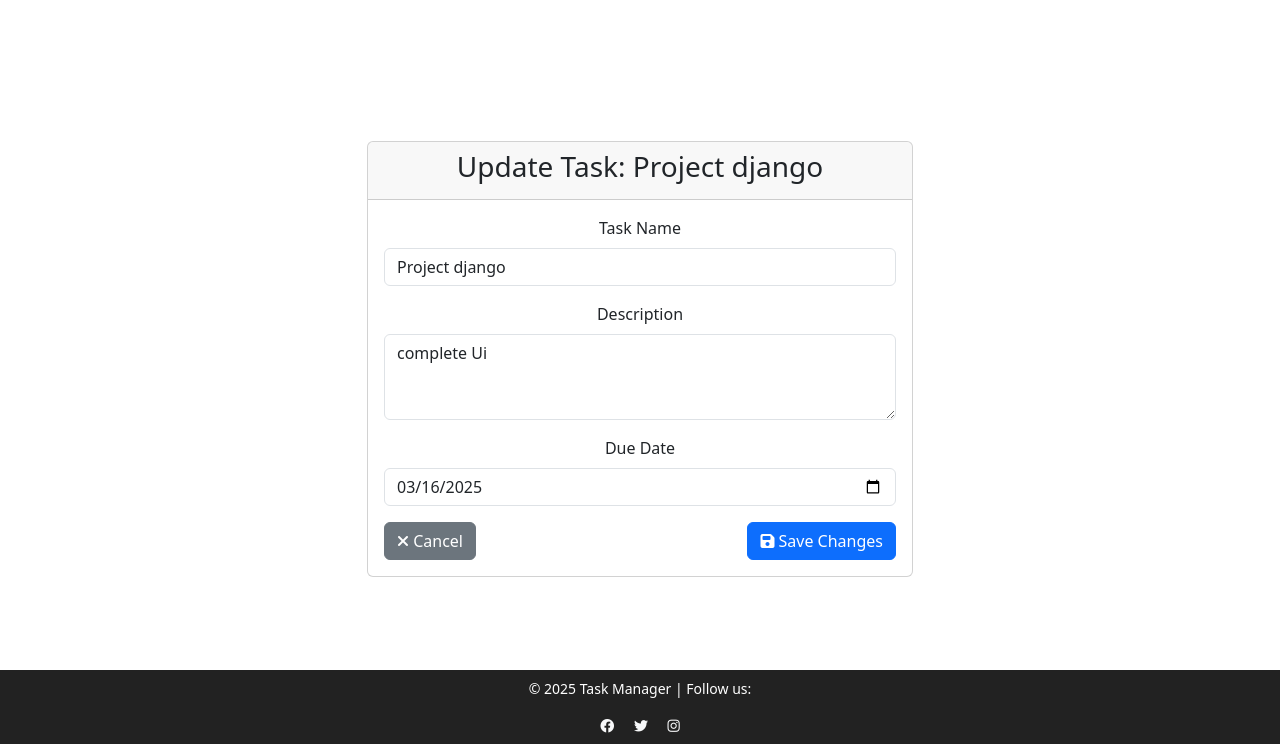
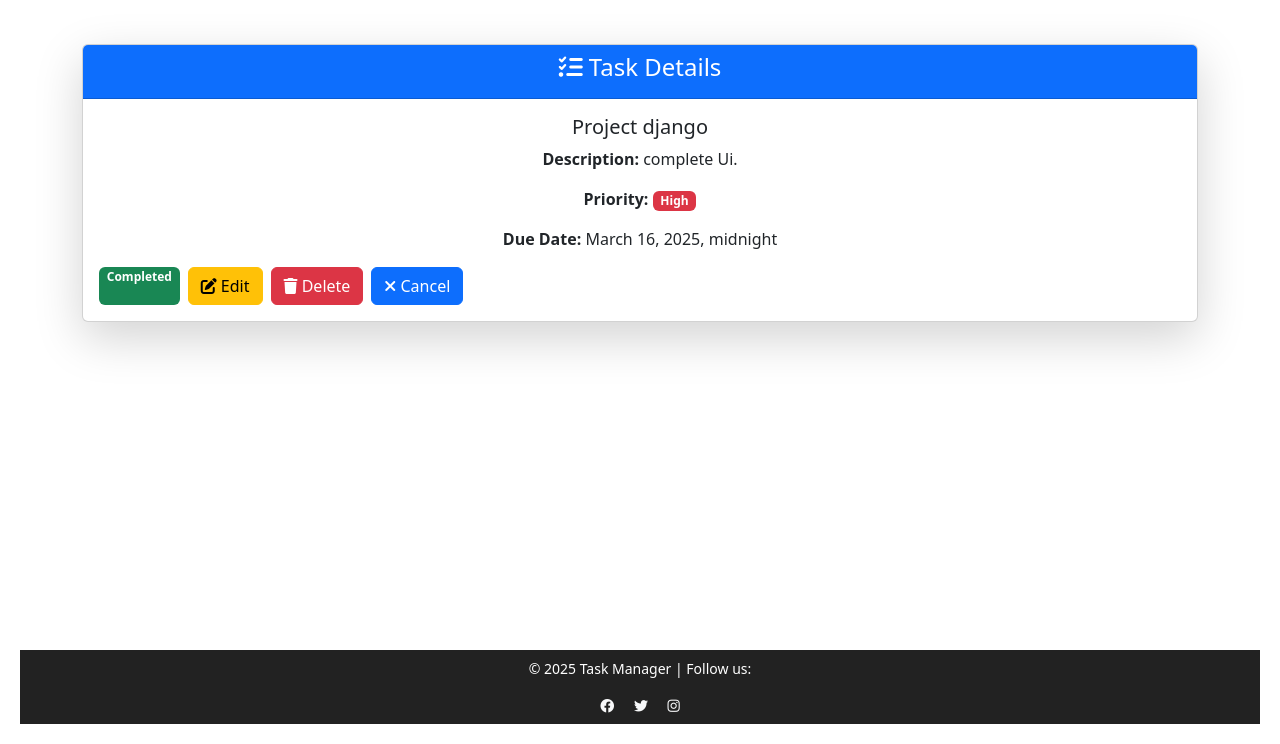
Before and after one commit to bism-tn/Todo-Django, a Django app: template taskmanager/templates/details.html in a window 1280 px wide. Shown: the part 56-800 px from the top of the page. Run offline with Django 5.2, Linux system fonts and the light colour scheme; the template is opened without the code that fills it: values that come from a table or form of the project are taken from there, others are empty; data comes from the database, SQL or seed files in the repository; both versions use the stored data as it was after the commit.

Commit message:
second commit

```diff
--- a/Todo/urls.py
+++ b/Todo/urls.py
@@ -18,7 +18,7 @@ from django.contrib import admin
 from django.urls import path
 from taskmanager.views import UserresgisterView
 from taskmanager.views import LoginView,TaskAddView,TaskdeleteView,TaskDetailView,TaskupdateView
-from taskmanager.views import TaskcompleteView,TaskreadView,Signout,Userdetails,HomeView
+from taskmanager.views import TaskcompleteView,TaskreadView,Signout,Userdetails
 urlpatterns = [
     path('admin/', admin.site.urls),
     path('taskmanager/signup/',UserresgisterView.as_view(),name="signup"),
--- a/taskmanager/templates/Home.html
+++ b/taskmanager/templates/Home.html
@@ -63,7 +63,7 @@
                 <h2 class="text-center">Task Status</h2>
                 <canvas id="taskChart" width="300" height="300"></canvas>
 
-                <!-- Store data safely -->
+
                 <script id="task-data" type="application/json">
                     {
                         "total": {{ total }},
--- a/taskmanager/templates/base.html
+++ b/taskmanager/templates/base.html
@@ -66,7 +66,7 @@
         <div class="collapse navbar-collapse" id="navbarNav">
             <ul class="navbar-nav me-auto">
                 <li class="nav-item"><a class="nav-link" href="{% url 'Home'  %}"><i class="fa-solid fa-house"></i> Home</a></li>
-                <li class="nav-item"><a class="nav-link" href="#"><i class="fa-solid fa-tasks"></i> Tasks</a></li>
+                <li class="nav-item"><a class="nav-link" href="{% url 'all_task'  %}"><i class="fa-solid fa-tasks"></i> Tasks</a></li>
                 <li class="nav-item dropdown">
                     <a class="nav-link dropdown-toggle" href="#" role="button" data-bs-toggle="dropdown">
                         <i class="fa-solid fa-user-circle"></i> Account
--- a/taskmanager/templates/details.html
+++ b/taskmanager/templates/details.html
@@ -1,49 +1,36 @@
+
 {% extends "base.html" %}
 {% block content %}
-<div class="container mt-5">
+<div class="container mt-4">
+    <!-- Task Details Card -->
+    <div class="card shadow-lg">
+        <div class="card-header bg-primary text-white">
+            <h4><i class="fas fa-tasks"></i> Task Details</h4>
+        </div>
+        <div class="card-body">
+            <h5 class="card-title">{{data.task_name}}</h5>
+            <p class="card-text"><strong>Description:</strong> {{data.task_description}}.</p>
+            <p><strong>Priority:</strong> <span class="badge bg-danger">{{data.priority}}</span></p>
+            <p><strong>Due Date:</strong> {{data.due_date}}</p>
 
-    <div class="row justify-content-center">
-        <div class="col-md-6">
-            <div class="card">
+            <div class="d-flex gap-2">
+                {% if i.status == False %}
+                    <td>
+                        <a href="{% url 'complete' pk=data.id %}" class="btn btn-success"><i class="fas fa-check"></i> Mark as Completed</a>
 
-                <div class="card-header">
-                    <h3>Update Task: {{ data.task_name }}</h3>
-                </div>
+                    </td>
+                {% else %}
+                    <td><span class="badge bg-success">Completed</span></td>
+                {% endif %}
+                <a href="{% url 'update' pk=data.id %}" class="btn btn-warning"><i class="fas fa-edit"></i> Edit</a>
+                <a href="{% url 'delete' pk=data.id %}" class="btn btn-danger"><i class="fas fa-trash"></i> Delete</a>
+                <a href="{% url 'all_task'%}" class="btn btn-primary"><i class="fas fa-xmark"></i> Cancel</a>
+            </div>
 
-                <div class="card-body">
-                    <form method="POST">
-                        {% csrf_token %}
-
-                        <div class="mb-3">
-                            <label class="form-label">Task Name</label>
-                            <input type="text" name="task_name" class="form-control" value="{{ data.task_name }}" required>
-                        </div>
-
-                        <div class="mb-3">
-                            <label class="form-label">Description</label>
-                            <textarea name="task_description" class="form-control" rows="3" required>{{ data.task_description }}</textarea>
-                        </div>
-
-                        <div class="mb-3">
-                            <label class="form-label">Due Date</label>
-                            <input type="date" name="due_date" class="form-control" value="{{ data.due_date|date:'Y-m-d' }}" required>
-                        </div>
-
-                        <div class="d-flex justify-content-between">
-                            <a href="{% url 'task_list' %}" class="btn btn-secondary">
-                                <i class="fas fa-times"></i> Cancel
-                            </a>
-                            <button type="submit" class="btn btn-primary">
-                                <i class="fas fa-save"></i> Save Changes
-                            </button>
-                        </div>
-
-                    </form>
-                </div>
-
-            </div>
         </div>
     </div>
 
-</div>
-{% endblock %}
+
+
+
+    {% endblock %}
--- a/taskmanager/templates/signup.html
+++ b/taskmanager/templates/signup.html
@@ -33,6 +33,10 @@
                             {%endfor%}
                             <br>
                             <button type="submit" class="btn btn-danger">Submit</button>
+                            <a href={% url 'login' %} class="btn btn-primary ml-5">Cancel</a>
+                            <br>
+                            <br>
+
                             </form>
 
                         </div>
```
Also changed, not shown: taskmanager/views.py (+22 -18 lines), db.sqlite3.
